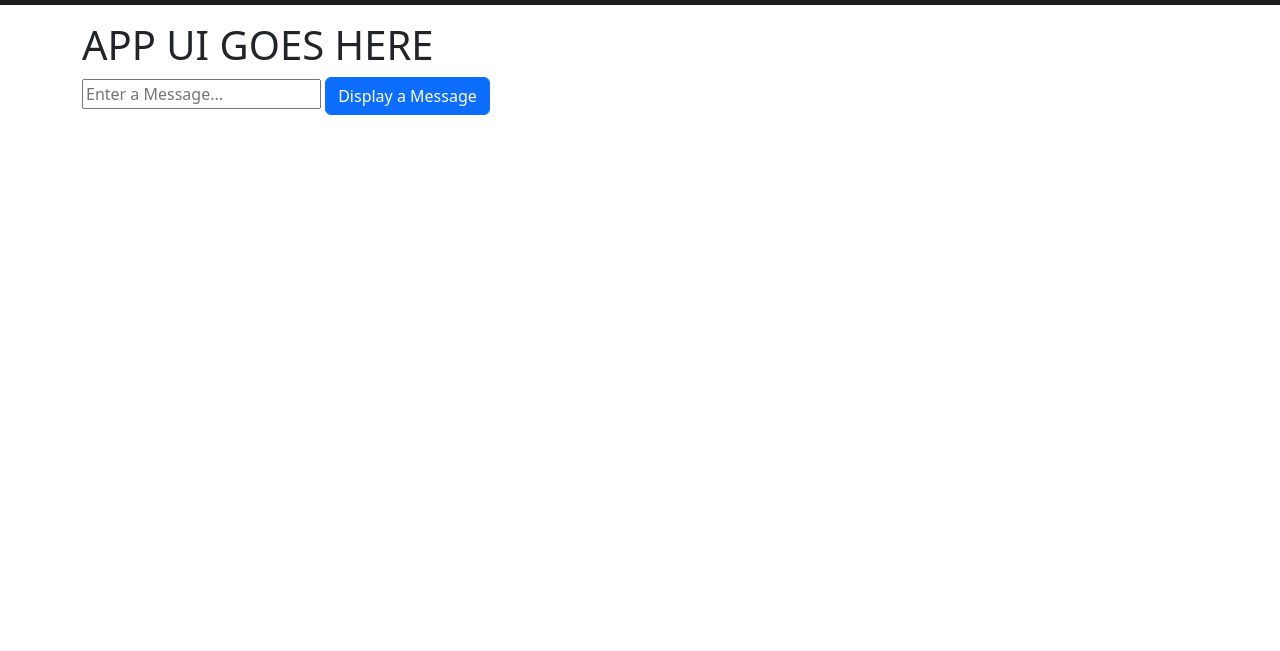
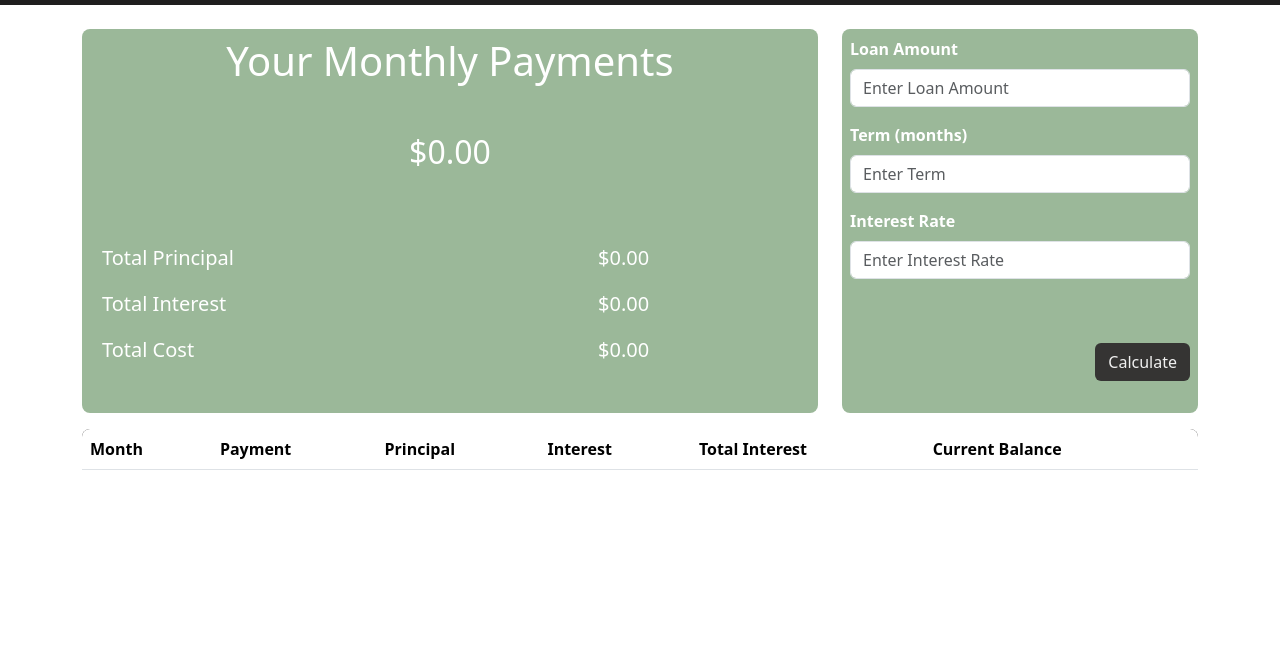
Before and after one commit to kamszeliga/MEGA-LOAN-DON, a plain HTML site: page app.html in a window 1280 px wide. Shown: the part 61-712 px from the top of the page. Drawn offline with nearby package versions, Linux system fonts and the light colour scheme; some packages are replaced by stand-ins of ours; a script that the page names is missing.

Commit message:
HTML Layout Complete

```diff
--- a/app.html
+++ b/app.html
@@ -66,10 +66,64 @@
         </nav>
     </header>
 
-    <main class="content container">
-        <h1>APP UI GOES HERE</h1>
-        <input id="message" placeholder="Enter a Message..." type="text">
-        <button class="btn btn-primary" type="button" id="btnSubmit"> Display a Message</button>
+    <main class="content container mt-4">
+        <div class="row mb-2">
+            <div class="col col-12 col-md-8 mb-2">
+                <article class="p-2 mainDiv h-100 w-100 text-center">
+                    <h1>Your Monthly Payments</h1>
+                    <h2 class="mt-5 mb-5">$0.00</h2>
+                    <div class="row">
+                        <div class="col-8 p-4 text-start fs-5">
+                            <p>Total Principal</p>
+                            <p>Total Interest</p>
+                            <p>Total Cost</p>
+                        </div>
+                        <div class="col-4 p-4 text-start fs-5">
+                            <p id="totalPrincipal">$0.00</p>
+                            <p id="totalInterest">$0.00</p>
+                            <p id="totalCost">$0.00</p>
+                        </div>
+                    </div>
+                </article>
+            </div>
+            <div class="col col-12 col-md-4 mb-2">
+                <aside class="p-2 mainDiv h-100 w-100">
+                    <form id="newEventForm">
+                        <p><b>Loan Amount</b><label class="form-label" for="loanAmount"></label>
+                            <input class="form-control mt-2" type="number" id="newLoanAmount"
+                                placeholder="Enter Loan Amount" aria-label="loanAmount" required />
+                        </p>
+                        <p><b>Term (months)</b><label class="form-label" for="loanTerm"></label>
+                            <input class="form-control mt-2" type="number" id="newLoanTerm" placeholder="Enter Term"
+                                aria-label="loanTerm" required />
+                        </p>
+                        <p><b>Interest Rate</b><label class="form-label" for="loanInterest"></label>
+                            <input class="form-control mt-2" type="number" id="newLoanInterest"
+                                placeholder="Enter Interest Rate" aria-label="loanInterest" required />
+                        </p>
+                    </form>
+                    <div class="text-end"><button onclick="somefunction()" type="button"
+                            class="btn buttonColor mb-2 mt-5" id="sendButton">Calculate</button></div>
+                </aside>
+            </div>
+        </div>
+        <div class="table-responsive rounded-3">
+            <table class="table table-striped ">
+                <thead class="tableDark">
+                    <tr>
+                        <th>Month</th>
+                        <th>Payment</th>
+                        <th>Principal</th>
+                        <th>Interest</th>
+                        <th>Total Interest</th>
+                        <th>Current Balance</th>
+                    </tr>
+                </thead>
+                <tbody id="eventTableBody">
+                    <!--Table Template Goes Here-->
+                </tbody>
+            </table>
+        </div>
     </main>
 
     <footer class="container-fluid footer-main">
--- a/css/site.css
+++ b/css/site.css
@@ -86,6 +86,38 @@ footer {
     font-size: 4rem;
     padding-right: .5rem;
 }
+
+
+.tableDark {
+    background-color: var(--kls-darker-color);
+    color: var(--kls-light-color);
+}
+
+.buttonColor {
+    background-color: var(--kls-dark-color);
+    color: var(--kls-light-color);
+}
+
+.buttonColor:hover {
+    background-color: var(--kls-highlight-color);
+    color: var(--kls-darker-color);
+}
+
+.buttonColor2 {
+    background-color: var(--kls-secondary-color);
+    color: var(--kls-light-color);
+}
+
+.buttonColor2:hover {
+    background-color: var(--kls-highlight-color);
+    color: var(--kls-darker-color);
+}
+
+.mainDiv {
+    background-color: var(--kls-secondary-color);
+    color: white;
+    border-radius: .5rem;
+}
 /*END: MAIN BODY*/
 
 
```
